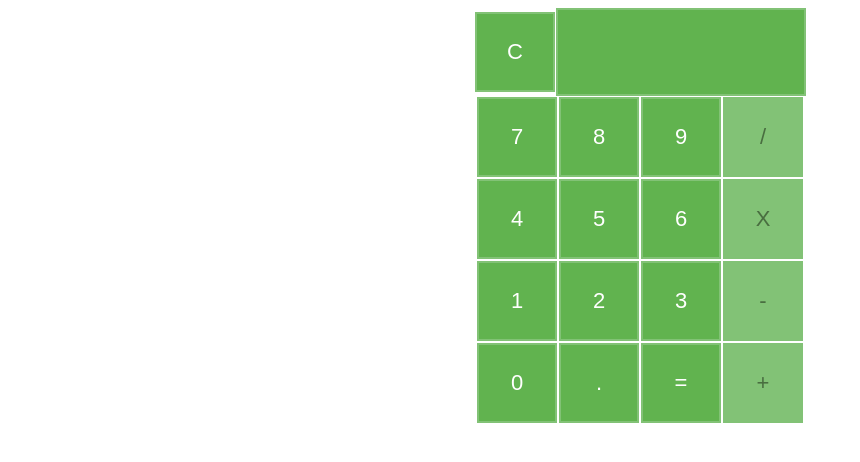
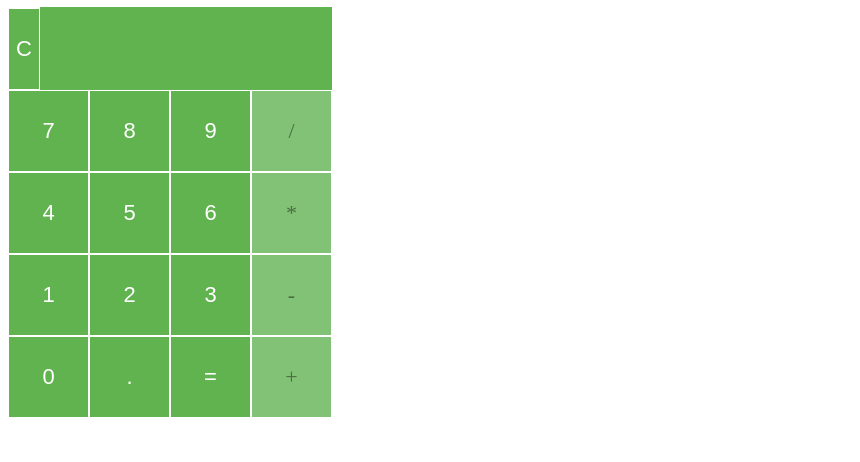
Before and after one commit to declanvea/Calculator, a plain HTML site: page index.html in a window 1280 px wide. Shown: the whole page, without its empty margins (0-860 px from the left). Drawn offline with Linux system fonts and the light colour scheme.

Commit message:
fixed styling and added funcationality to buttons

```diff
--- a/index.html
+++ b/index.html
@@ -3,48 +3,33 @@
 <head>
   <meta charset="utf-8">
   <link rel="stylesheet" type="text/css" href="main.css">
-    <title></title>
+  <title>Golden Calculator To Divide</title>
 </head>
 <body>
-    <table class="calculator">
-      <thead>
-        <tr>
-          <td><button onclick="C" class="single" id="highlight" id="clear">C</button></td>
-          <td class="single"><input type="text" id="log"></td>
-        </tr>
-      </thead>
-      <tbody>
-        <!-- <tr>
-          <td><button onclick="C" class="single" id="highlight" id="clear">C</button></td>
-          <td class="single" id="log"><input type="text"></td>
-        </tr> -->
-        <tr>
-          <td><button onclick="7" class="single" id="seven">7</button></td>
-          <td><button onclick="8" class="single" id="eight">8</button></td>
-          <td><button onclick="9" class="single" id="nine">9</button></td>
-          <td><button onclick="/" class="single" id="operations" id="divide">/</button></td>
-        </tr>
-        <tr>
-          <td><button onclick="4" class="single" id="four">4</button></td>
-          <td><button onclick="5" class="single" id="five">5</button></td>
-          <td><button onclick="6" class="single" id="six">6</button></td>
-          <td><button onclick="X" class="single" id="operations" id="multiply">X</button></td>
-        </tr>
-        <tr>
-          <td><button onclick="1" class="single" id="one">1</button></td>
-          <td><button onclick="2" class="single" id="two">2</button></td>
-          <td><button onclick="3" class="single" id="three">3</button></td>
-          <td><button onclick="-" class="single" id="operations" id="subtract">-</button></td>
-        </tr>
-        <tr>
-          <td><button onclick="0" class="single" id="zero">0</button></td>
-          <td><button onclick="." class="single" id="highlight" id="decimal">.</button></td>
-          <td><button onclick="=" class="single" id="highlight" id="equals">=</button></td>
-          <td><button onclick="+" class="single" id="operations" id="add">+</button></td>
-        </tr>
-      </tbody>
-    </table>
-
+  <section class="calculator">
+    <section class="top">
+      <div class="single" id="clear">C</div>
+      <div id="entry"><input type="text" id="entryText"></div>
+    </section>
+    <section class="bottom">
+      <div class="single" id="seven">7</div>
+      <div class="single" id="eight">8</div>
+      <div class="single" id="nine">9</div>
+      <div class="operations" id="divide">/</div>
+      <div class="single" id="four">4</div>
+      <div class="single" id="five">5</div>
+      <div class="single" id="six">6</div>
+      <div class="operations" id="multiply">*</div>
+      <div class="single" id="one">1</div>
+      <div class="single" id="two">2</div>
+      <div class="single" id="three">3</div>
+      <div class="operations" id="subtract">-</div>
+      <div class="single" id="zero">0</div>
+      <div class="single" id="decimal">.</div>
+      <div class="single" id="equals">=</div>
+      <div class="operations" id="add">+</div>
+    </section>
+  </section>
   <script src="main.js"></script>
 </body>
 </html>
--- a/main.css
+++ b/main.css
@@ -1,46 +1,65 @@
-
 .calculator {
-  border-collapse: collapse;
+  width: 324px;
+}
+.top {
+  display: flex;
+  flex-direction: row;
+  flex-wrap: nowrap;
+}
+.bottom {
+  display: flex;
+  flex-direction: row;
+  flex-wrap: wrap;
+}
+div {
   display: flex;
   align-items: center;
   justify-content: center;
-  flex-direction: column;
 }
-
 .single {
-  border: solid 2px;
-  border-color: #82C276;
+  font-family: Arial;
+  border: solid 1px;
+  border-color: white;
   color: white;
   font-size: 22px;
   text-align: center;
   background-color: #61B34F;
+  width: 20%;
   height: 80px;
-  width: 80px;
+  flex-grow: 1;
 }
-#operations {
+.single:hover {
+  color: white;
+}
+.single:hover {
+  background-color: #82C276;
+}
+.operations {
   background-color: #82C276;
   color: #496E40;
-  border: solid 2px;
-  border-color: #82C276;
+  border: solid 1px;
+  border-color: white;
   text-align: center;
+  font-size: 22px;
+  width: 20%;
   height: 80px;
-  width: 80px;
+  flex-grow: 1;
 }
-#highlight:hover {
-  background-color: #82C276;
+.operations:hover {
+  color: white;
 }
 
 input {
+  border: none;
   background-color: #61B34F;
-  border: none;
-  outline-color: none;
-  width: 100%;
+  text-align: right;
+  color: white;
+  font-size: 22px;
   height: 100%;
-  font-size: 22px;
-  color: white;
-  text-align: right;
 }
-#log {
-  width: 240px;
-  height: 80px;
+input:focus {
+  outline: none;
 }
+#entryText {
+  flex-grow: 3;
+}
--- a/main.js
+++ b/main.js
@@ -1,18 +1,34 @@
-function num(fn) {
-  return function (x, y) {
-    return fn(Number(x), Number(y));
-  }
+
+let single = document.getElementsByClassName("single");
+let operations = document.getElementsByClassName("operations");
+let clear = document.getElementById("clear");
+let display = document.querySelector("input");
+
+for (let i = 0; i < single.length; i++) {
+  single[i].addEventListener("click", function() {
+      let inputValue = entryText.value;
+      let buttonValue = this.textContent;
+        entryText.value += buttonValue;
+        // console.log(entryText.value);
+  })
 }
 
-let add = num(function(x, y) {
-  return x + y;
-});
-let sub = num(function(x, y) {
-  return x - y;
-});
-let mult = num(function(x, y) {
-  return x * y;
-});
-let divide = num(function(x, y) {
-  return x / y;
-});
+for (let i = 0; i < operations.length; i++) {
+   operations[i].addEventListener("click", function() {
+     let inputValue = entryText.value;
+     let buttonValue = this.textContent;
+     if (buttonValue !== "=") {
+       entryText.value += buttonValue;
+     }
+  })
+}
+
+function total(){
+  entryText.value = eval(entryText.value) || "";
+}
+
+function clearDisplay(){
+  let display = document.querySelector("input");
+  let buttonValue = this.textContent;
+    entryText.value = " ";
+}
```
Lines whose indentation alone changed are shown as unchanged.
